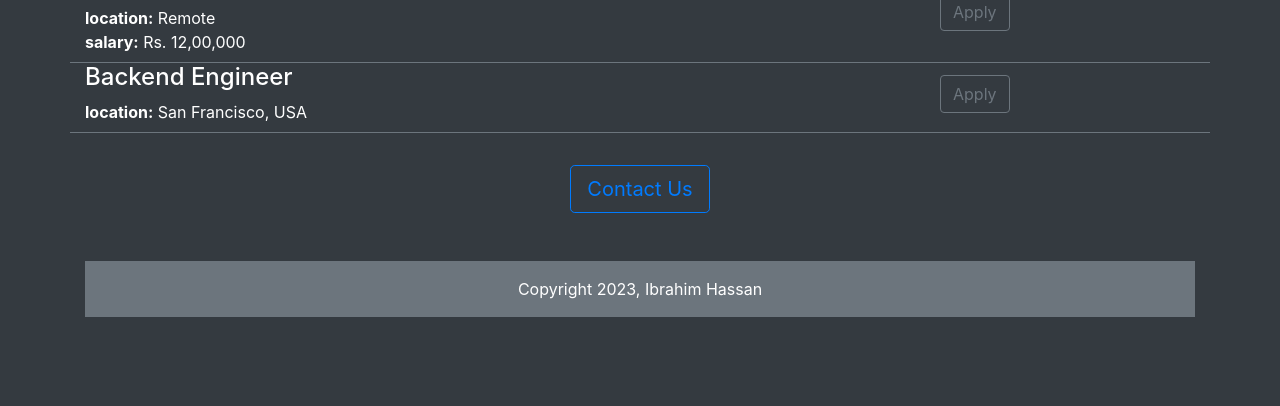
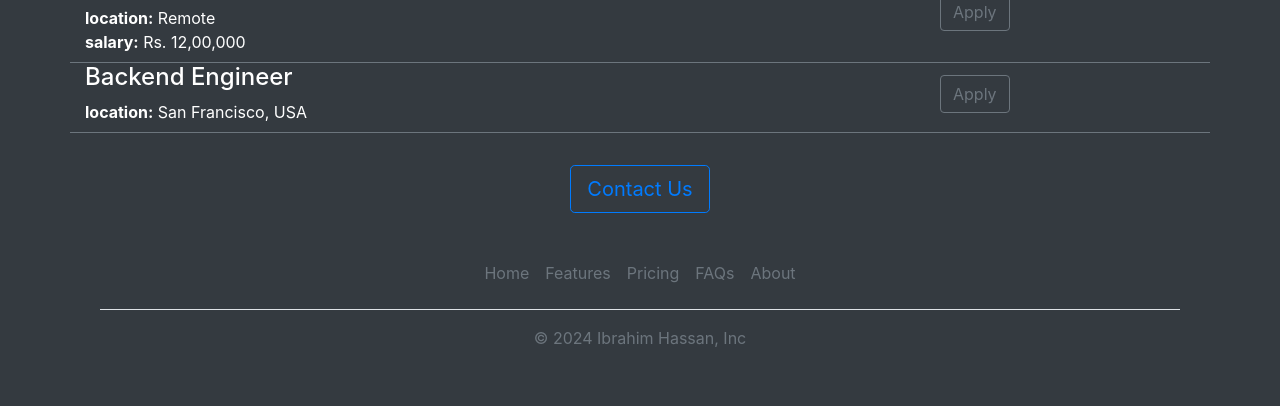
Before and after one commit to coder-1975/ibrahim-hassan-website, a Flask app: page / in a window 1280 px wide. Shown: the part 1562-1968 px from the top of the page. Before the commit the page ends 1879 px from the top, so only its background shows below. Run offline with Flask 3, Linux system fonts and the light colour scheme; some libraries are stand-ins or nearby versions.

Commit message:
Add footer to the website

```diff
--- /dev/null
+++ b/templates/footer.html
@@ -0,0 +1,24 @@
+<div class="container">
+  <footer class="py-3 my-4">
+    <ul class="nav justify-content-center border-bottom pb-3 mb-3">
+      <li class="nav-item">
+        <a href="#" class="nav-link px-2 text-muted">Home</a>
+      </li>
+      <li class="nav-item">
+        <a href="#" class="nav-link px-2 text-muted">Features</a>
+      </li>
+      <li class="nav-item">
+        <a href="#" class="nav-link px-2 text-muted">Pricing</a>
+      </li>
+      <li class="nav-item">
+        <a href="#" class="nav-link px-2 text-muted">FAQs</a>
+      </li>
+      <li class="nav-item">
+        <a href="#" class="nav-link px-2 text-muted">About</a>
+      </li>
+    </ul>
+    <p class="text-center text-muted">
+     &copy; 2024 Ibrahim Hassan, Inc
+    </p>
+  </footer>
+</div>
--- a/templates/home.html
+++ b/templates/home.html
@@ -47,9 +47,8 @@
         </div>
         <div class="text-center">
           <button class="btn btn-outline-primary btn-lg">Contact Us</button>
-          <p class="m-0 p-0 mt-5 mb-5 bg-secondary pt-3 pb-3 ps-0 pe-0 ms-0 me-0 w-100">Copyright 2023, Ibrahim Hassan</p>
-
-    </div>
+        </div>
+      {% include 'footer.html' %}
     <script
         src="https://code.jquery.com/jquery-3.2.1.slim.min.js"
         integrity="sha384-KJ3o2DKtIkvYIK3UENzmM7KCkRr/rE9/Qpg6aAZGJwFDMVNA/GpGFF93hXpG5KkN"
```
